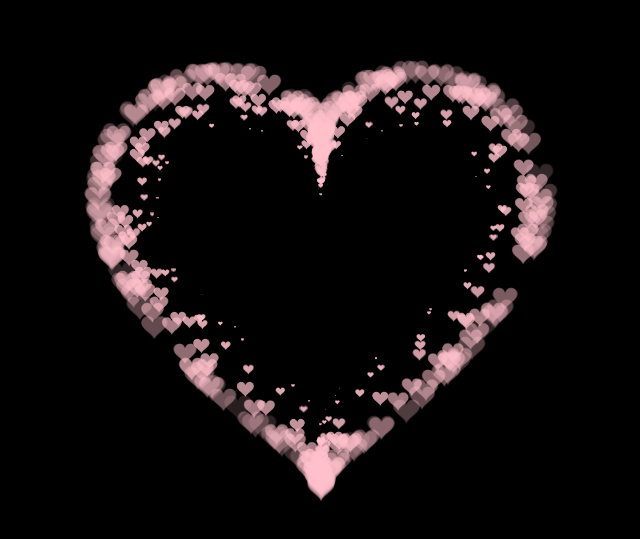
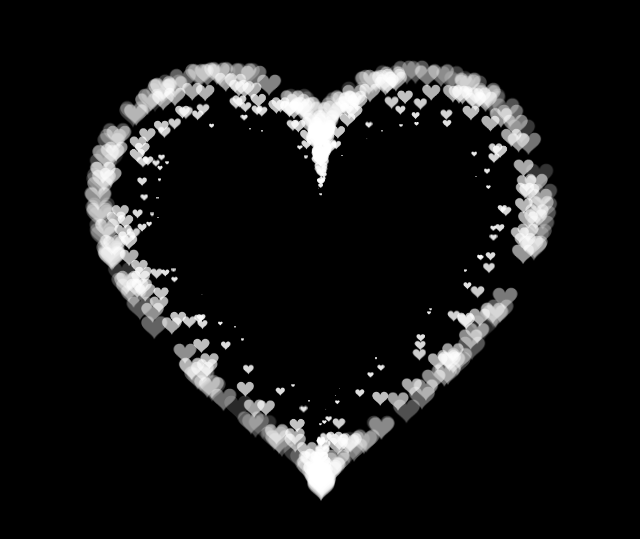
Before and after one commit to luongtracducanh/heart, a plain HTML site: page index.html in a window 1280 px wide. Shown: the part 123-662 px from the top of the page, without its empty margins (319-959 px from the left). Drawn offline with Linux system fonts and the light colour scheme.

Commit message:
adjust color

```diff
--- a/index.html
+++ b/index.html
@@ -215,7 +215,7 @@
                 }
                 context.closePath();
                 // create the fill
-                context.fillStyle = 'pink';
+                context.fillStyle = 'white';
                 context.fill();
                 // create the image
                 var image = new Image();
```
